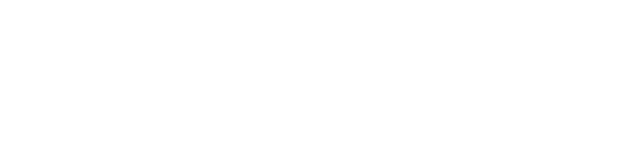
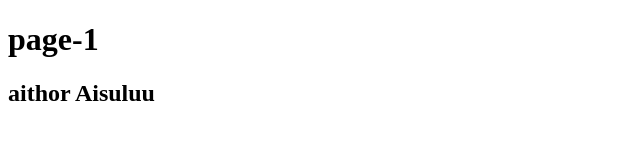
Before and after one commit to AisuluuSakmamatova/ebook-ultra, a plain HTML site: page index.html in a window 1280 px wide. Shown: the whole page, without its empty margins (0-640 px from the left). Drawn offline with Linux system fonts and the light colour scheme.

Commit message:
author Aisuluu

```diff
--- a/index.html
+++ b/index.html
@@ -6,6 +6,7 @@
     <title>Document</title>
 </head>
 <body>
-
+    <h1>page-1</h1>
+    <h2>aithor Aisuluu</h2>
 </body>
 </html>
```
